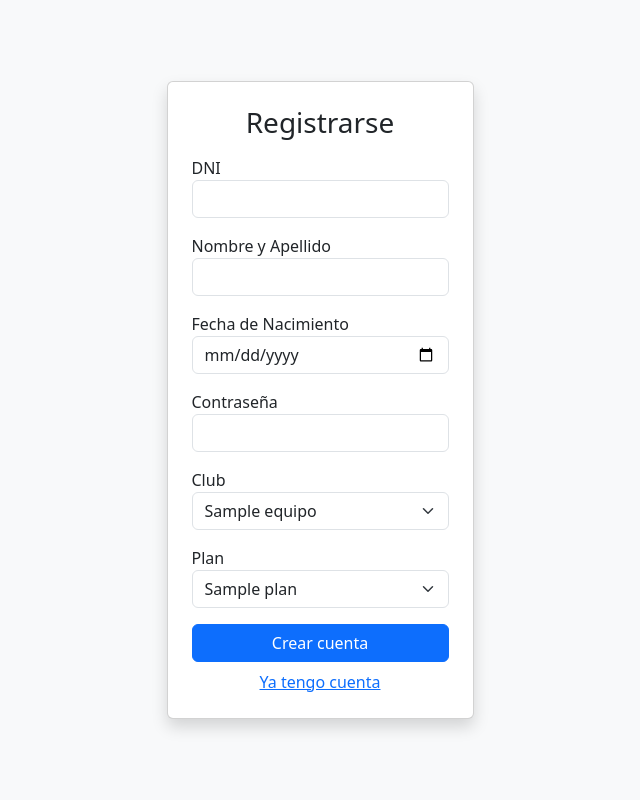
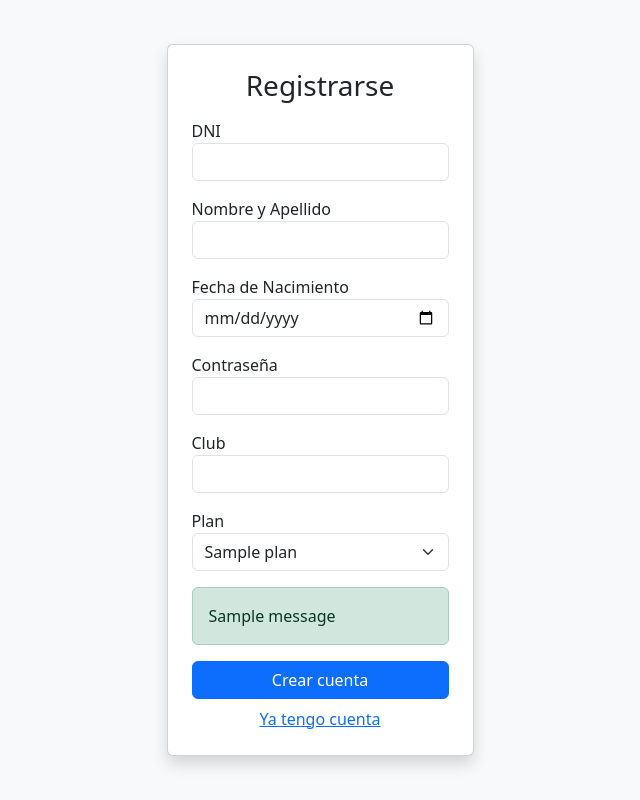
Before and after one commit to FelipeFernandez44/hockey-app, a Flask app: template templates/register.html in a window 1280 px wide. Shown: the whole page, without its empty margins (320-960 px from the left). Run offline with Flask 3, Linux system fonts and the light colour scheme; the template is opened without the code that fills it: most values are stand-ins (such as "Sample title", 1, 10 or a date in 2020); one stand-in notice (Sample message) is shown.

Commit message:
nuevas bases

```diff
--- a/templates/dashboard.html
+++ b/templates/dashboard.html
@@ -53,9 +53,9 @@
 
     <div class="row mt-3">
       <div class="col-12 d-grid gap-2 d-md-flex justify-content-md-start">
-        <a href="#" class="btn btn-primary me-md-2">Ver Jugadoras</a>
-        <a href="#" class="btn btn-primary me-md-2">Ver Entrenamientos</a>
-        <a href="#" class="btn btn-primary">Ver Fixture</a>
+        <a href="{{ url_for('jugadoras') }}" class="btn btn-primary me-md-2">Ver Jugadoras</a>
+        <a href="{{ url_for('entrenamientos') }}" class="btn btn-primary me-md-2">Ver Entrenamientos</a>
+        <a href="{{ url_for('fixture') }}" class="btn btn-primary">Ver Fixture</a>
       </div>
     </div>
   </div>
--- a/templates/register.html
+++ b/templates/register.html
@@ -28,23 +28,33 @@
         </div>
         <div class="mb-3">
           <label>Club</label>
-          <select name="club" class="form-select" required>
+          <input list="equipos" name="club" class="form-control" required>
+          <datalist id="equipos">
             {% for equipo in equipos %}
-            <option value="{{ equipo }}">{{ equipo }}</option>
+              <option value="{{ equipo }}">
             {% endfor %}
-          </select>
+          </datalist>
         </div>
         <div class="mb-3">
           <label>Plan</label>
           <select name="plan" class="form-select" required>
             {% for plan in planes %}
-            <option value="{{ plan }}">{{ plan|capitalize }}</option>
+              <option value="{{ plan }}">{{ plan|capitalize }}</option>
             {% endfor %}
           </select>
         </div>
         {% if error %}
         <div class="alert alert-danger">{{ error }}</div>
         {% endif %}
+
+        {% with messages = get_flashed_messages(with_categories=true) %}
+          {% if messages %}
+            {% for category, message in messages %}
+              <div class="alert alert-{{ category }}">{{ message }}</div>
+            {% endfor %}
+          {% endif %}
+        {% endwith %}
+
         <button type="submit" class="btn btn-primary w-100">Crear cuenta</button>
         <a href="{{ url_for('login') }}" class="d-block mt-2 text-center">Ya tengo cuenta</a>
       </form>
```
Also changed, not shown: app.py (+10 -2 lines), templates/login.html (+8 -0 lines).
